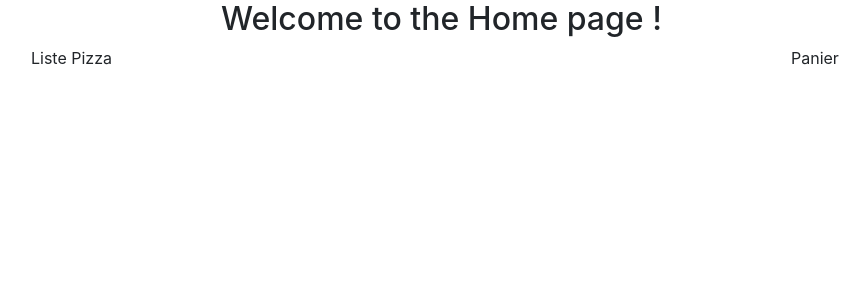
After one commit to QuentinQuero/pizzeria, a Symfony app: template templates/home/home.html.twig in a window 1280 px wide. The commit adds this page. Shown: the top 300 px of the page, without its empty margins (54-921 px from the left). Run offline with Twig, Linux system fonts and the light colour scheme; the template is opened without the code that fills it, so the values that code supplies are empty; some libraries are stand-ins or nearby versions.

Commit message:
Envoi de la base html

```diff
--- a/config/routes.yaml
+++ b/config/routes.yaml
@@ -1,3 +1,3 @@
-#index:
-#    path: /
-#    controller: App\Controller\DefaultController::index
+index:
+   path: /home
+   controller: App\Controller\HomeController::index
--- a/templates/base.html.twig
+++ b/templates/base.html.twig
@@ -3,6 +3,7 @@
     <head>
         <meta charset="UTF-8">
         <title>{% block title %}Welcome!{% endblock %}</title>
+        <link rel="stylesheet" href="https://maxcdn.bootstrapcdn.com/bootstrap/4.0.0/css/bootstrap.min.css" integrity="sha384-Gn5384xqQ1aoWXA+058RXPxPg6fy4IWvTNh0E263XmFcJlSAwiGgFAW/dAiS6JXm" crossorigin="anonymous">
         {% block stylesheets %}{% endblock %}
     </head>
     <body>
--- /dev/null
+++ b/templates/home/home.html.twig
@@ -0,0 +1,16 @@
+{% extends 'base.html.twig' %}
+
+
+{% block body %}
+    <div class="container">
+        <div class="row">
+            <div class="col-lg-8 col-md-10 mx-auto"><h2>Welcome to the Home page !</h2></div>
+                    <div class="col-8">
+                        Liste Pizza
+                    </div>
+                    <div class="col-4">
+                        Panier
+                    </div>
+        </div>
+    </div>
+{% endblock %}
```
Also changed, not shown: src/Controller/HomeController.php (added, +12 -0 lines), 2 other files.
